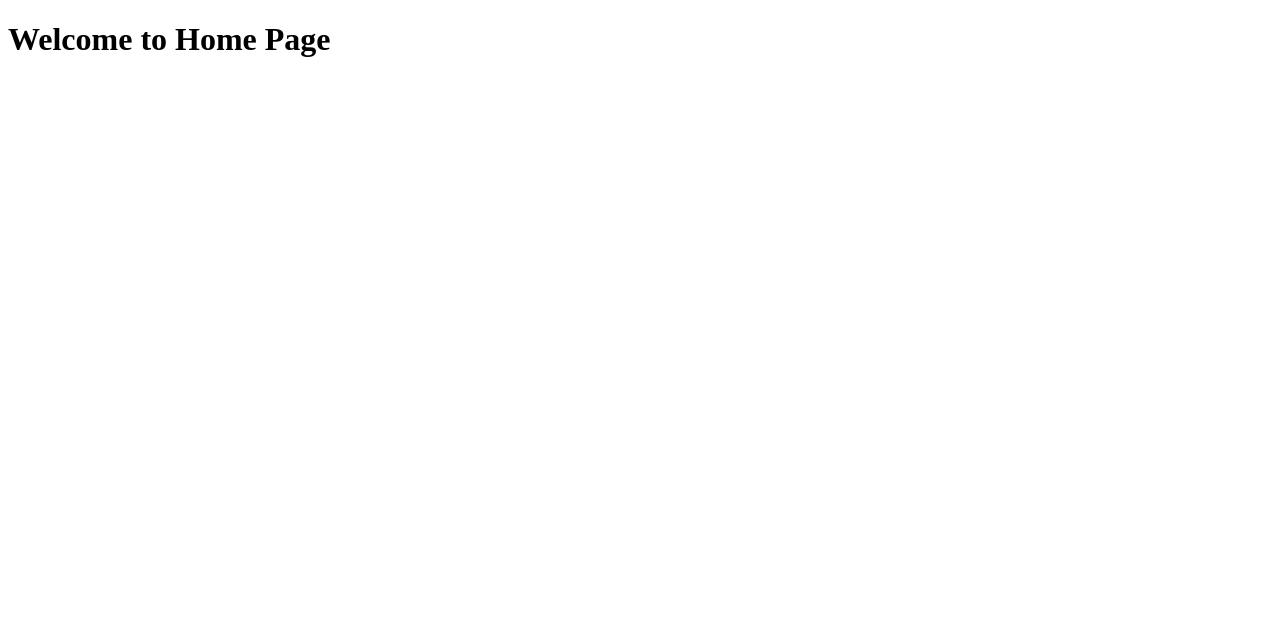
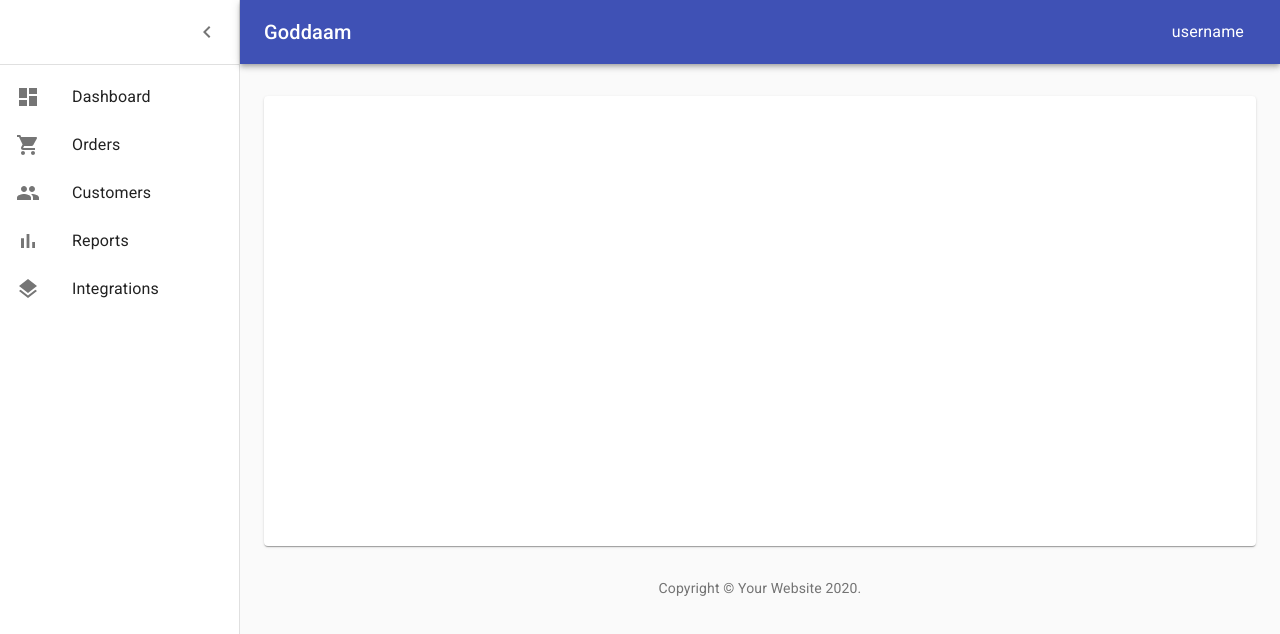
Before and after one commit to sheikh-sadik-vst-au4/Onion, a React (Create React App) app in the folder client/: page /home in a window 1280 px wide. Shown: the top 634 px of the page. Built offline with nearby package versions, Linux system fonts and the light colour scheme; sample sign-in values are in the browser's storage.

Commit message:
[goddam-4]:sidebar and navbar created

```diff
--- a/client/src/_router.js
+++ b/client/src/_router.js
@@ -5,7 +5,7 @@ import app from "./Appbasic";
 import Home from './pages/Home';
 
 const Content = () => (
-  <div className="container">
+  <div>
     <BrowserRouter>
       <Switch>
         <Route exact path="/" component={Login} />
--- /dev/null
+++ b/client/src/component/AppFooter/index.js
@@ -0,0 +1,15 @@
+import React from 'react';
+import {Typography,Link} from '@material-ui/core';
+
+export default function Copyright() {
+    return (
+      <Typography variant="body2" color="textSecondary" align="center">
+        {'Copyright © '}
+        <Link color="inherit" href="https://material-ui.com/">
+          Your Website
+        </Link>{' '}
+        {new Date().getFullYear()}
+        {'.'}
+      </Typography>
+    );
+  }
--- /dev/null
+++ b/client/src/component/AppHeader/index.js
@@ -0,0 +1,94 @@
+import React from 'react';
+import clsx from 'clsx';
+import { makeStyles } from '@material-ui/core/styles';
+import { AppBar, Toolbar, Typography, IconButton } from '@material-ui/core';
+import MenuIcon from '@material-ui/icons/Menu';
+
+const drawerWidth = 240;
+const useStyles = makeStyles((theme) => ({
+    toolbar: {
+        paddingRight: 24, // keep right padding when drawer closed
+    },
+    toolbarIcon: {
+        display: 'flex',
+        alignItems: 'center',
+        justifyContent: 'flex-end',
+        padding: '0 8px',
+        ...theme.mixins.toolbar,
+    },
+    appBar: {
+        zIndex: theme.zIndex.drawer + 1,
+        transition: theme.transitions.create(['width', 'margin'], {
+            easing: theme.transitions.easing.sharp,
+            duration: theme.transitions.duration.leavingScreen,
+        }),
+    },
+    appBarShift: {
+        marginLeft: drawerWidth,
+        width: `calc(100% - ${drawerWidth}px)`,
+        transition: theme.transitions.create(['width', 'margin'], {
+            easing: theme.transitions.easing.sharp,
+            duration: theme.transitions.duration.enteringScreen,
+        }),
+    },
+    menuButton: {
+        marginRight: 36,
+    },
+    menuButtonHidden: {
+        display: 'none',
+    },
+    title: {
+        flexGrow: 1,
+    },
+    drawerPaper: {
+        position: 'relative',
+        whiteSpace: 'nowrap',
+        width: drawerWidth,
+        transition: theme.transitions.create('width', {
+            easing: theme.transitions.easing.sharp,
+            duration: theme.transitions.duration.enteringScreen,
+        }),
+    },
+    drawerPaperClose: {
+        overflowX: 'hidden',
+        transition: theme.transitions.create('width', {
+            easing: theme.transitions.easing.sharp,
+            duration: theme.transitions.duration.leavingScreen,
+        }),
+        width: theme.spacing(7),
+        [theme.breakpoints.up('sm')]: {
+            width: theme.spacing(9),
+        },
+    }
+}));
+
+
+const Header = ({ open, handleDrawerOpen }) => {
+    const classes = useStyles();
+    return (
+        <AppBar position="absolute" className={clsx(classes.appBar, open && classes.appBarShift)}>
+            <Toolbar className={classes.toolbar}>
+                <IconButton
+                    edge="start"
+                    color="inherit"
+                    aria-label="open drawer"
+                    onClick={handleDrawerOpen}
+                    className={clsx(classes.menuButton, open && classes.menuButtonHidden)}
+                >
+                    <MenuIcon />
+                </IconButton>
+                <Typography component="h1" variant="h6" color="inherit" noWrap className={classes.title}>
+                    Goddaam
+          </Typography>
+                <IconButton color="inherit">
+                    <Typography variant="subtitle1" color="inherit" noWrap className={classes.title}>
+                        username
+          </Typography>
+                </IconButton>
+
+            </Toolbar>
+        </AppBar>
+    );
+}
+
+export default Header;
--- /dev/null
+++ b/client/src/component/AppSidebar/component/listItems.jsx
@@ -0,0 +1,44 @@
+import React from "react";
+import ListItem from "@material-ui/core/ListItem";
+import ListItemIcon from "@material-ui/core/ListItemIcon";
+import ListItemText from "@material-ui/core/ListItemText";
+import DashboardIcon from "@material-ui/icons/Dashboard";
+import ShoppingCartIcon from "@material-ui/icons/ShoppingCart";
+import PeopleIcon from "@material-ui/icons/People";
+import BarChartIcon from "@material-ui/icons/BarChart";
+import LayersIcon from "@material-ui/icons/Layers";
+
+export const mainListItems = (
+  <div>
+    <ListItem button>
+      <ListItemIcon>
+        <DashboardIcon />
+      </ListItemIcon>
+      <ListItemText primary="Dashboard" />
+    </ListItem>
+    <ListItem button>
+      <ListItemIcon>
+        <ShoppingCartIcon />
+      </ListItemIcon>
+      <ListItemText primary="Orders" />
+    </ListItem>
+    <ListItem button>
+      <ListItemIcon>
+        <PeopleIcon />
+      </ListItemIcon>
+      <ListItemText primary="Customers" />
+    </ListItem>
+    <ListItem button>
+      <ListItemIcon>
+        <BarChartIcon />
+      </ListItemIcon>
+      <ListItemText primary="Reports" />
+    </ListItem>
+    <ListItem button>
+      <ListItemIcon>
+        <LayersIcon />
+      </ListItemIcon>
+      <ListItemText primary="Integrations" />
+    </ListItem>
+  </div>
+);
--- /dev/null
+++ b/client/src/component/AppSidebar/index.js
@@ -0,0 +1,110 @@
+import React from 'react';
+import { mainListItems } from './component/listItems'
+import clsx from 'clsx';
+import { makeStyles } from '@material-ui/core/styles';
+import {List,Divider,Drawer,IconButton}  from '@material-ui/core';
+import ChevronLeftIcon from '@material-ui/icons/ChevronLeft';
+
+const drawerWidth = 240;
+
+const useStyles = makeStyles((theme) => ({
+    root: {
+        display: 'flex',
+    },
+    toolbar: {
+        paddingRight: 24, // keep right padding when drawer closed
+    },
+    toolbarIcon: {
+        display: 'flex',
+        alignItems: 'center',
+        justifyContent: 'flex-end',
+        padding: '0 8px',
+        ...theme.mixins.toolbar,
+    },
+    appBar: {
+        zIndex: theme.zIndex.drawer + 1,
+        transition: theme.transitions.create(['width', 'margin'], {
+            easing: theme.transitions.easing.sharp,
+            duration: theme.transitions.duration.leavingScreen,
+        }),
+    },
+    appBarShift: {
+        marginLeft: drawerWidth,
+        width: `calc(100% - ${drawerWidth}px)`,
+        transition: theme.transitions.create(['width', 'margin'], {
+            easing: theme.transitions.easing.sharp,
+            duration: theme.transitions.duration.enteringScreen,
+        }),
+    },
+    menuButton: {
+        marginRight: 36,
+    },
+    menuButtonHidden: {
+        display: 'none',
+    },
+    title: {
+        flexGrow: 1,
+    },
+    drawerPaper: {
+        position: 'relative',
+        whiteSpace: 'nowrap',
+        width: drawerWidth,
+        transition: theme.transitions.create('width', {
+            easing: theme.transitions.easing.sharp,
+            duration: theme.transitions.duration.enteringScreen,
+        }),
+    },
+    drawerPaperClose: {
+        overflowX: 'hidden',
+        transition: theme.transitions.create('width', {
+            easing: theme.transitions.easing.sharp,
+            duration: theme.transitions.duration.leavingScreen,
+        }),
+        width: theme.spacing(7),
+        [theme.breakpoints.up('sm')]: {
+            width: theme.spacing(9),
+        },
+    },
+    appBarSpacer: theme.mixins.toolbar,
+    content: {
+        flexGrow: 1,
+        height: '100vh',
+        overflow: 'auto',
+    },
+    container: {
+        paddingTop: theme.spacing(4),
+        paddingBottom: theme.spacing(4),
+    },
+    paper: {
+        padding: theme.spacing(2),
+        display: 'flex',
+        overflow: 'auto',
+        flexDirection: 'column',
+    },
+    fixedHeight: {
+        height: 240,
+    },
+}));
+
+const Sidebar = ({open,handleDrawerClose}) => {
+    const classes = useStyles();
+    return (
+        <Drawer
+            variant="permanent"
+            classes={{
+                paper: clsx(classes.drawerPaper, !open && classes.drawerPaperClose),
+            }}
+            open={open}
+        >
+            <div className={classes.toolbarIcon}>
+                <IconButton onClick={handleDrawerClose}>
+                    <ChevronLeftIcon />
+                </IconButton>
+            </div>
+            <Divider />
+            <List>{mainListItems}</List>
+        </Drawer>
+    );
+}
+
+export default Sidebar;
--- /dev/null
+++ b/client/src/pages/Home/index.css
@@ -0,0 +1,23 @@
+.content {
+    flex-grow: 1;
+    height: 100vh;
+    overflow: auto;
+}
+.root {
+    display: flex;
+}
+
+.fixedHeightPaper{
+    height: 450px;
+}
+
+.appBarSpacer{
+    min-height: 64px;
+}
+
+.container {
+    padding-left: 24px;
+    padding-right: 24px;
+    padding-top: 32px;
+    padding-bottom: 32px;
+}
--- a/client/src/pages/Home/index.js
+++ b/client/src/pages/Home/index.js
@@ -1,14 +1,50 @@
 import React, { Component } from 'react';
+import CssBaseline from '@material-ui/core/CssBaseline';
+import { Container, Box,Grid,Paper } from '@material-ui/core'
+import Copyright from '../../component/AppFooter'
+import Header from '../../component/AppHeader';
+import Sidebar from '../../component/AppSidebar';
+import './index.css'
 
-class Home extends Component {
-    state = {  }
+class Dashboard extends Component {
+    state = {
+        open: true
+    }
+    handleDrawerOpen = () => {
+        this.setState({
+            open: true
+        })
+    };
+    handleDrawerClose = () => {
+        this.setState({
+            open: false
+        })
+    };
+
     render() {
         return (
-            <div>
-                <h1>Welcome to Home Page</h1>
+            <div className="root">
+                <CssBaseline />
+                <Header handleDrawerOpen={this.handleDrawerOpen} open={this.state.open} />
+                <Sidebar handleDrawerClose={this.handleDrawerClose} open={this.state.open} />
+                <main className="content">
+                    <div className="appBarSpacer" />
+                    <Container maxWidth="lg" className="container">
+                        <Grid container spacing={3}>
+
+                            <Grid item xs={12} md={12} lg={12}>
+                                <Paper className="fixedHeightPaper">
+
+                                </Paper>
+                            </Grid>
+                        </Grid><Box pt={4}>
+                            <Copyright />
+                        </Box>
+                    </Container>
+                </main>
             </div>
-         );
+        );
     }
 }
 
-export default Home;
+export default Dashboard;
```
